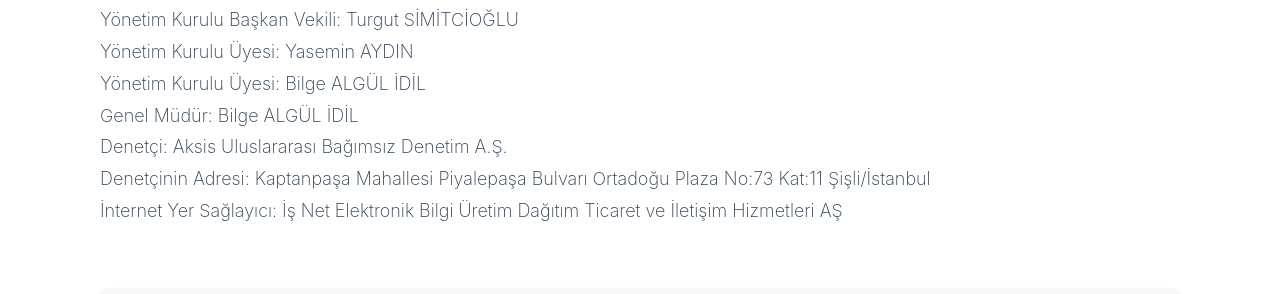
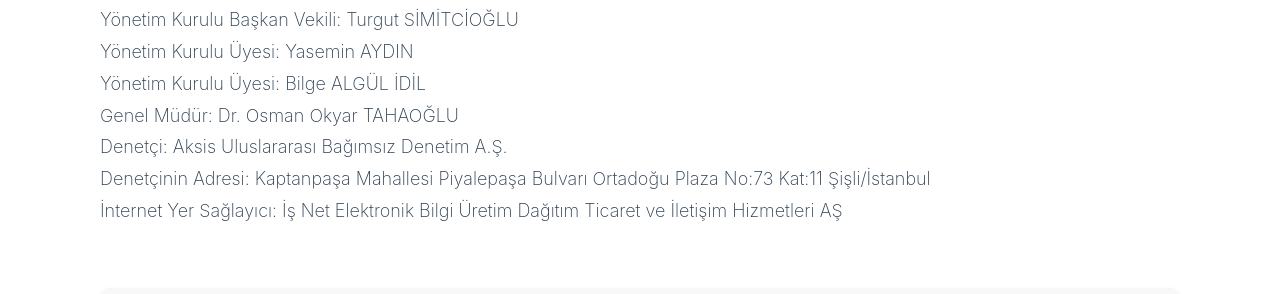
Before and after one commit to Valensas/valenspara.com, a Jekyll site: the page built from kurumsal.md, in a window 1280 px wide and 900 px high, scrolled down 4250 px. Shown: the part 155-449 px from the top of the window. Built offline with Jekyll 4.4.1, drawn with Linux system fonts in a browser that asks for light colours; nearby versions of some CDN libraries; some web fonts are replaced.

Commit message:
bug fixed 2

```diff
--- a/kurumsal.md
+++ b/kurumsal.md
@@ -79,7 +79,7 @@
     - "Yönetim Kurulu Başkan Vekili: Turgut SİMİTCİOĞLU"
     - "Yönetim Kurulu Üyesi: Yasemin AYDIN"
     - "Yönetim Kurulu Üyesi: Bilge ALGÜL İDİL"
-    - "Genel Müdür: Bilge ALGÜL İDİL"
+    - "Genel Müdür: Dr. Osman Okyar TAHAOĞLU"
     - "Denetçi: Aksis Uluslararası Bağımsız Denetim A.Ş."
     - "Denetçinin Adresi: Kaptanpaşa Mahallesi Piyalepaşa Bulvarı Ortadoğu Plaza No:73 Kat:11 Şişli/İstanbul"
     - "İnternet Yer Sağlayıcı: İş Net Elektronik Bilgi Üretim Dağıtım Ticaret ve İletişim Hizmetleri AŞ "
```
